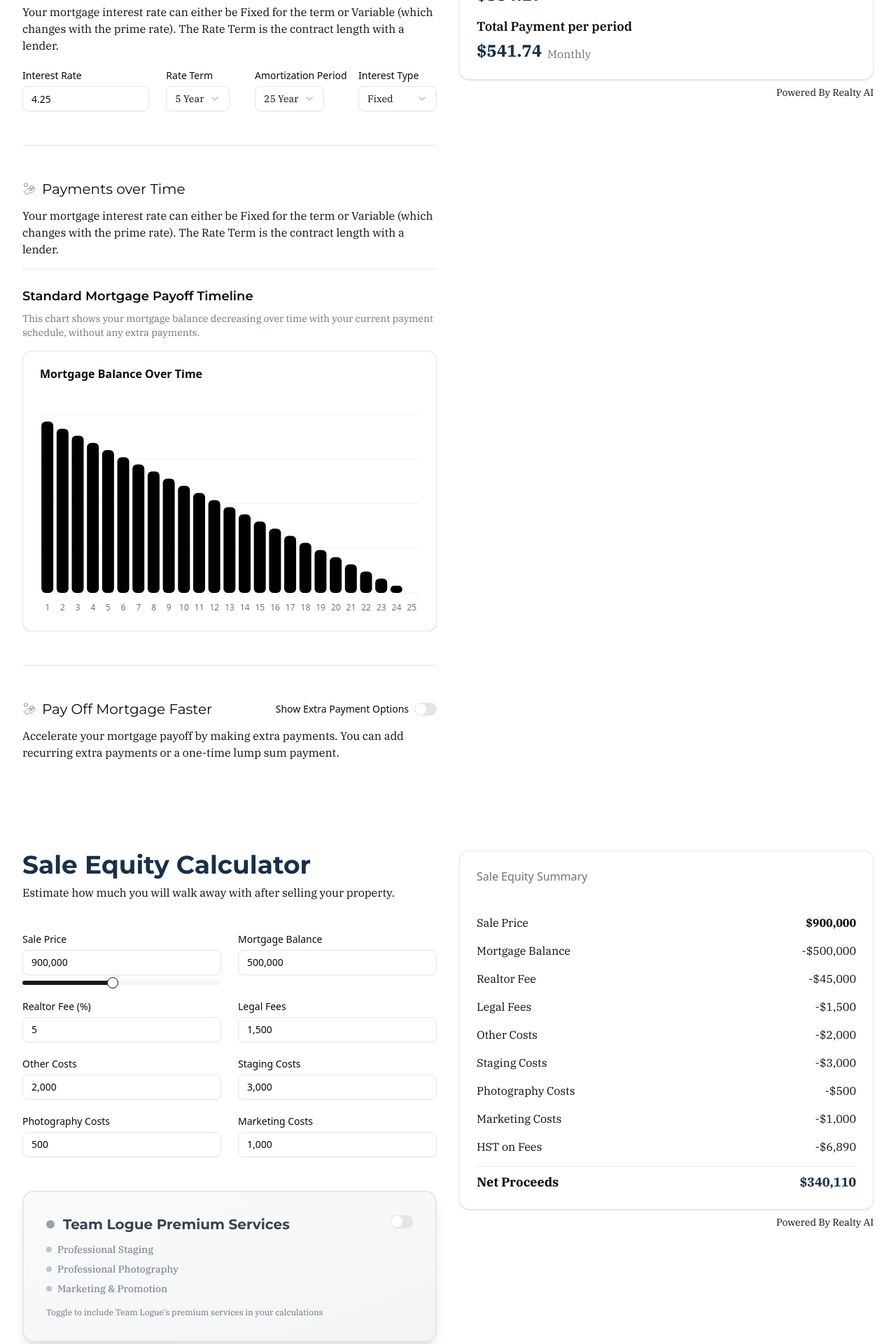
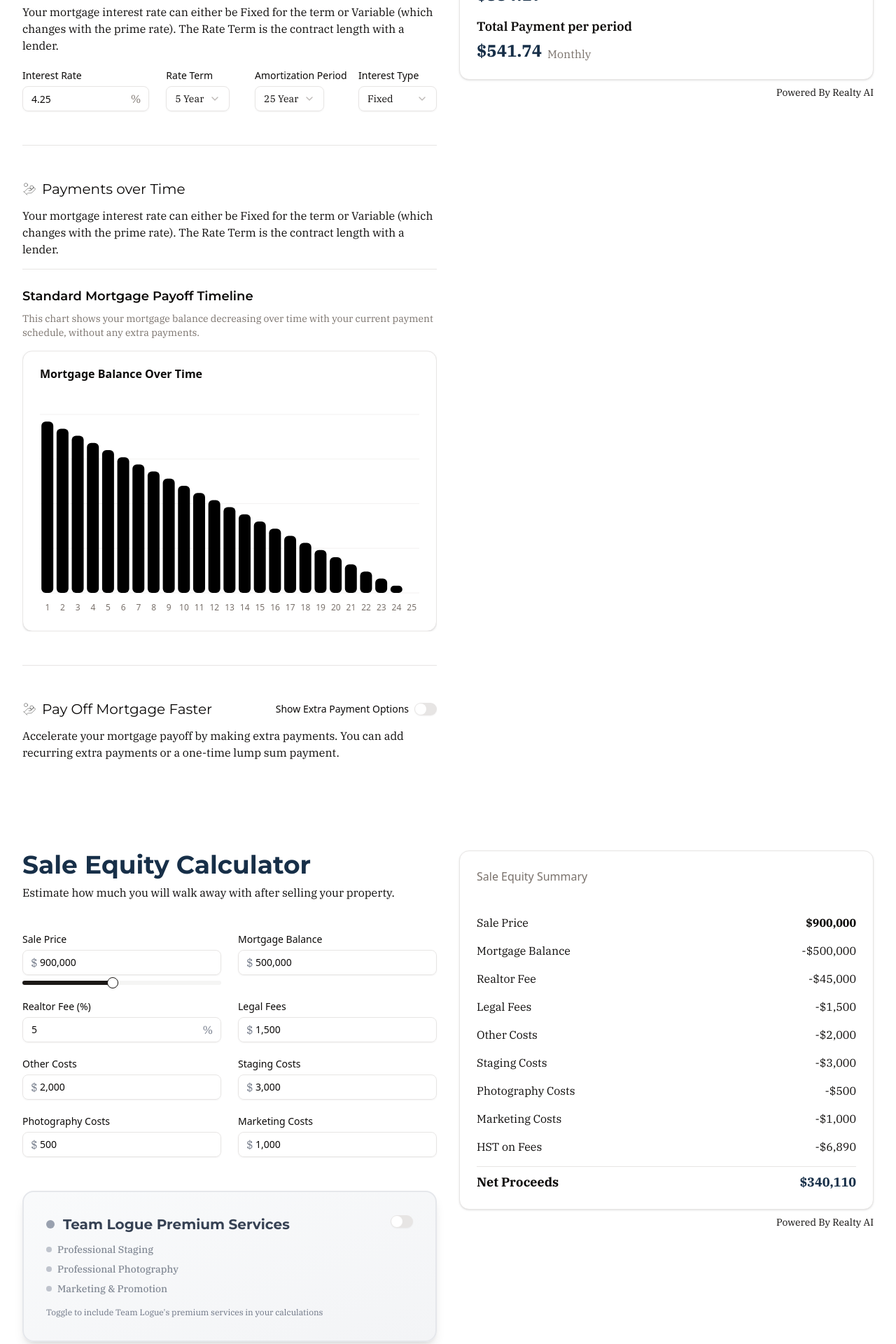
Before and after one commit to nathansmith-ux/calcs, a Next.js app: page / in a window 1280 px wide. Shown: the part 480-2400 px from the top of the page at 70% size. Built offline with nearby package versions, Linux system fonts and the light colour scheme.

Commit message:
small tweaks

```diff
--- a/components/calculators/BuyAndSellCalculator.tsx
+++ b/components/calculators/BuyAndSellCalculator.tsx
@@ -230,16 +230,19 @@ function BuyAndSellCalculator() {
               <div className="grid grid-cols-1 md:grid-cols-2 gap-4 md:gap-6 my-6 lg:my-12">
                 <div>
                   <Label>Sale Price</Label>
+                  <div className="relative">
+                    <span className="absolute left-3 top-1/2 transform -translate-y-1/2 text-gray-500">$</span>
                     <Input
-                    className="mt-2"
+                      className="mt-2 pl-6"
                       type="text"
-                    placeholder="$900,000"
+                      placeholder="900,000"
                       value={state.sellPrice ? Number(state.sellPrice).toLocaleString("en-US", { maximumFractionDigits: 0 }) : ''}
                       onChange={e => {
                         const raw = e.target.value.replace(/[^\d.]/g, '');
                         dispatch({ type: 'SET_SELL_PRICE', payload: raw });
                       }}
                     />
+                  </div>
                   <div className="mt-2">
                     <Slider
                       value={[Number(state.sellPrice) || 0]}
@@ -252,10 +255,12 @@ function BuyAndSellCalculator() {
                 </div>
                 <div>
                   <Label>Mortgage Balance</Label>
+                  <div className="relative">
+                    <span className="absolute left-3 top-1/2 transform -translate-y-1/2 text-gray-500">$</span>
                     <Input
-                    className="mt-2"
+                      className="mt-2 pl-6"
                       type="text"
-                    placeholder="$500,000"
+                      placeholder="500,000"
                       value={state.mortgageBalance ? Number(state.mortgageBalance).toLocaleString("en-US", { maximumFractionDigits: 0 }) : ''}
                       onChange={e => {
                         const raw = e.target.value.replace(/[^\d.]/g, '');
@@ -263,25 +268,31 @@ function BuyAndSellCalculator() {
                       }}
                     />
                   </div>
+                </div>
                 <div>
                   <Label>Realtor Fee (%)</Label>
+                  <div className="relative">
                     <Input
-                    className="mt-2"
+                      className="mt-2 pr-8"
                       type="text"
-                    placeholder="5%"
+                      placeholder="5"
                       value={state.realtorFeePercent}
                       onChange={e => {
                         const raw = e.target.value.replace(/[^\d.]/g, '');
                         dispatch({ type: 'SET_REALTOR_FEE_PERCENT', payload: raw });
                       }}
                     />
+                    <span className="absolute right-3 top-1/2 transform -translate-y-1/2 text-gray-500">%</span>
+                  </div>
                 </div>
                 <div>
                   <Label>Legal Fees</Label>
+                  <div className="relative">
+                    <span className="absolute left-3 top-1/2 transform -translate-y-1/2 text-gray-500">$</span>
                     <Input
-                    className="mt-2"
+                      className="mt-2 pl-6"
                       type="text"
-                    placeholder="$1,500"
+                      placeholder="1,500"
                       value={state.legalFees ? Number(state.legalFees).toLocaleString("en-US", { maximumFractionDigits: 0 }) : ''}
                       onChange={e => {
                         const raw = e.target.value.replace(/[^\d.]/g, '');
@@ -289,12 +300,15 @@ function BuyAndSellCalculator() {
                       }}
                     />
                   </div>
+                </div>
                 <div>
                   <Label>Other Costs</Label>
+                  <div className="relative">
+                    <span className="absolute left-3 top-1/2 transform -translate-y-1/2 text-gray-500">$</span>
                     <Input
-                    className="mt-2"
+                      className="mt-2 pl-6"
                       type="text"
-                    placeholder="$2,000"
+                      placeholder="2,000"
                       value={state.otherCosts ? Number(state.otherCosts).toLocaleString("en-US", { maximumFractionDigits: 0 }) : ''}
                       onChange={e => {
                         const raw = e.target.value.replace(/[^\d.]/g, '');
@@ -302,13 +316,15 @@ function BuyAndSellCalculator() {
                       }}
                     />
                   </div>
+                </div>
                 <div className={`transition-all duration-300 ${state.teamLogueProvides ? 'opacity-40' : 'opacity-100'}`}>
                   <Label className={state.teamLogueProvides ? "text-muted-foreground" : ""}>Staging Costs</Label>
                   <div className="relative">
+                    <span className="absolute left-3 top-1/2 transform -translate-y-1/2 text-gray-500">$</span>
                     <Input
-                      className={`mt-2 transition-all duration-300 ${state.teamLogueProvides ? "bg-gray-50 border-gray-200 text-muted-foreground" : ""}`}
+                      className={`mt-2 pl-6 transition-all duration-300 ${state.teamLogueProvides ? "bg-gray-50 border-gray-200 text-muted-foreground" : ""}`}
                       type="text"
-                      placeholder="$3,000"
+                      placeholder="3,000"
                       value={state.stagingCosts ? Number(state.stagingCosts).toLocaleString("en-US", { maximumFractionDigits: 0 }) : ''}
                       onChange={e => {
                         const raw = e.target.value.replace(/[^\d.]/g, '');
@@ -332,10 +348,11 @@ function BuyAndSellCalculator() {
                 <div className={`transition-all duration-300 ${state.teamLogueProvides ? 'opacity-40' : 'opacity-100'}`}>
                   <Label className={state.teamLogueProvides ? "text-muted-foreground" : ""}>Photography Costs</Label>
                   <div className="relative">
+                    <span className="absolute left-3 top-1/2 transform -translate-y-1/2 text-gray-500">$</span>
                     <Input
-                      className={`mt-2 transition-all duration-300 ${state.teamLogueProvides ? "bg-gray-50 border-gray-200 text-muted-foreground" : ""}`}
+                      className={`mt-2 pl-6 transition-all duration-300 ${state.teamLogueProvides ? "bg-gray-50 border-gray-200 text-muted-foreground" : ""}`}
                       type="text"
-                      placeholder="$500"
+                      placeholder="500"
                       value={state.photographyCosts ? Number(state.photographyCosts).toLocaleString("en-US", { maximumFractionDigits: 0 }) : ''}
                       onChange={e => {
                         const raw = e.target.value.replace(/[^\d.]/g, '');
@@ -359,10 +376,11 @@ function BuyAndSellCalculator() {
                 <div className={`transition-all duration-300 ${state.teamLogueProvides ? 'opacity-40' : 'opacity-100'}`}>
                   <Label className={state.teamLogueProvides ? "text-muted-foreground" : ""}>Marketing Costs</Label>
                   <div className="relative">
+                    <span className="absolute left-3 top-1/2 transform -translate-y-1/2 text-gray-500">$</span>
                     <Input
-                      className={`mt-2 transition-all duration-300 ${state.teamLogueProvides ? "bg-gray-50 border-gray-200 text-muted-foreground" : ""}`}
+                      className={`mt-2 pl-6 transition-all duration-300 ${state.teamLogueProvides ? "bg-gray-50 border-gray-200 text-muted-foreground" : ""}`}
                       type="text"
-                      placeholder="$1,000"
+                      placeholder="1,000"
                       value={state.marketingCosts ? Number(state.marketingCosts).toLocaleString("en-US", { maximumFractionDigits: 0 }) : ''}
                       onChange={e => {
                         const raw = e.target.value.replace(/[^\d.]/g, '');
--- a/components/calculators/MortgageCalculator.tsx
+++ b/components/calculators/MortgageCalculator.tsx
@@ -396,9 +396,10 @@ function MortgageCalculator() {
             <div className="md:col-span-4">
               <div>
               <Label>Mortgage Amount</Label>
+              <div className="relative mt-2">
                 <Input
                   type="text"
-                className="mt-2"
+                  className="pl-6"
                   placeholder="Mortgage Amount"
                   value={state.mortgageAmount ? Number(state.mortgageAmount).toLocaleString("en-US", { maximumFractionDigits: 0 }) : ''}
                   onChange={e => {
@@ -406,6 +407,10 @@ function MortgageCalculator() {
                     dispatch({ type: 'SET_MORTGAGE_AMOUNT', payload: raw });
                   }}
                 />
+                <span className="absolute left-3 top-1/2 transform -translate-y-1/2 text-muted-foreground">
+                  $
+                </span>
+              </div>
               </div>
               <div className="mt-2">
                 <Slider
@@ -450,16 +455,25 @@ function MortgageCalculator() {
               <div className="md:col-span-2 flex items-center">
                 <div className="w-full">
                 <Label>Interest Rate</Label>
+                <div className="relative mt-2">
                   <Input
                     type="text"
-                  placeholder="2.5%"
-                  className="mt-2"
-                  value={state.interestRate ? Number(state.interestRate).toLocaleString("en-US", { maximumFractionDigits: 2 }) : ''}
+                    placeholder="2.5"
+                    className="pr-8"
+                    value={state.interestRate}
                     onChange={e => {
                       const raw = e.target.value.replace(/[^\d.]/g, '');
+                      // Allow only one decimal point and limit to 2 decimal places
+                      const parts = raw.split('.');
+                      if (parts.length > 2) return; // More than one decimal point
+                      if (parts[1] && parts[1].length > 2) return; // More than 2 decimal places
                       dispatch({ type: 'SET_INTEREST_RATE', payload: raw });
                     }}
                   />
+                  <span className="absolute right-3 top-1/2 transform -translate-y-1/2 text-muted-foreground">
+                    %
+                  </span>
+                </div>
                 </div>
               </div>
               <div className="md:col-span-1 flex items-center">
@@ -575,16 +589,21 @@ function MortgageCalculator() {
                   <div>
                     <Label>Recurring Extra Payment</Label>
                     <div className="flex flex-col sm:flex-row items-start sm:items-center space-y-2 sm:space-y-0 sm:space-x-2 mt-1">
+                      <div className="relative w-full sm:w-24">
                         <Input
                           type="text"
-                        placeholder="$100"
+                          placeholder="100"
                           value={state.extraRecurringPayment.amount ? Number(state.extraRecurringPayment.amount).toLocaleString("en-US", { maximumFractionDigits: 0 }) : ''}
                           onChange={e => {
                             const raw = e.target.value.replace(/[^\d.]/g, '');
                             dispatch({ type: 'SET_EXTRA_RECURRING_PAYMENT_AMOUNT', payload: raw });
                           }}
-                        className="w-full sm:w-24"
+                          className="pl-6"
                         />
+                        <span className="absolute left-3 top-1/2 transform -translate-y-1/2 text-muted-foreground">
+                          $
+                        </span>
+                      </div>
                       <Select
                         value={state.extraRecurringPayment.frequency}
                         onValueChange={val => dispatch({ type: 'SET_EXTRA_RECURRING_PAYMENT_FREQUENCY', payload: val })}
@@ -606,16 +625,21 @@ function MortgageCalculator() {
                   <div>
                     <Label>One-Time Extra Payment</Label>
                     <div className="flex flex-col sm:flex-row items-start sm:items-center space-y-2 sm:space-y-0 sm:space-x-2 mt-1">
+                      <div className="relative w-full sm:w-24">
                         <Input
                           type="text"
-                        placeholder="$5000"
+                          placeholder="5000"
                           value={state.extraOneTimePayment.amount ? Number(state.extraOneTimePayment.amount).toLocaleString("en-US", { maximumFractionDigits: 0 }) : ''}
                           onChange={e => {
                             const raw = e.target.value.replace(/[^\d.]/g, '');
                             dispatch({ type: 'SET_EXTRA_ONE_TIME_PAYMENT_AMOUNT', payload: raw });
                           }}
-                        className="w-full sm:w-24"
+                          className="pl-6"
                         />
+                        <span className="absolute left-3 top-1/2 transform -translate-y-1/2 text-muted-foreground">
+                          $
+                        </span>
+                      </div>
                       <Input
                         type="text"
                         placeholder="Year (e.g. 3)"
```
Also changed, not shown: components/calculators/BudgetCalculator.tsx (+24 -10 lines), components/calculators/CashflowCalculator.tsx (+22 -12 lines). Lines whose indentation alone changed are shown as unchanged.
